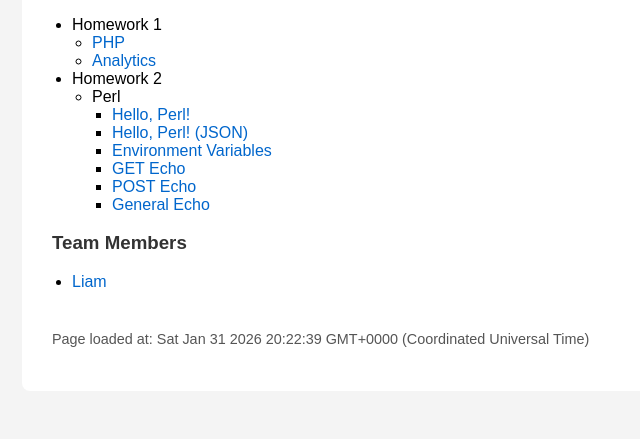
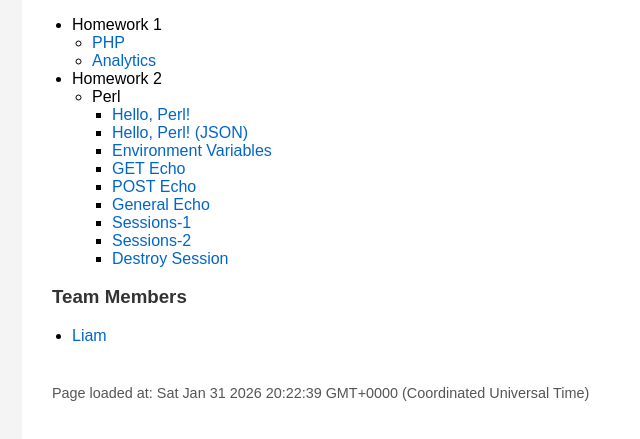
Before and after one commit to LiamMohler/cse135-site, a plain HTML site: page index.html in a window 1280 px wide. Shown: the part 223-662 px from the top of the page, without its empty margins (218-858 px from the left). Drawn offline with Linux system fonts and the light colour scheme.

Commit message:
add sessions

```diff
--- a/index.html
+++ b/index.html
@@ -36,6 +36,9 @@
                 <li><a href="/hw2/perlcode/perl-get-echo.pl">GET Echo</a></li>
                 <li><a href="/hw2/perlcode/perl-post-echo.pl">POST Echo</a></li>
                 <li><a href="/hw2/perlcode/perl-general-echo.pl">General Echo</a></li>
+                <li><a href="/hw2/perlcode/perl-sessions-1.pl">Sessions-1</a></li>
+                <li><a href="/hw2/perlcode/perl-sessions-2.pl">Sessions-2</a></li>
+                <li><a href="/hw2/perlcode/perl-destroy-session.pl">Destroy Session</a></li>
               </ul>
             </li>
           </ul>
```
